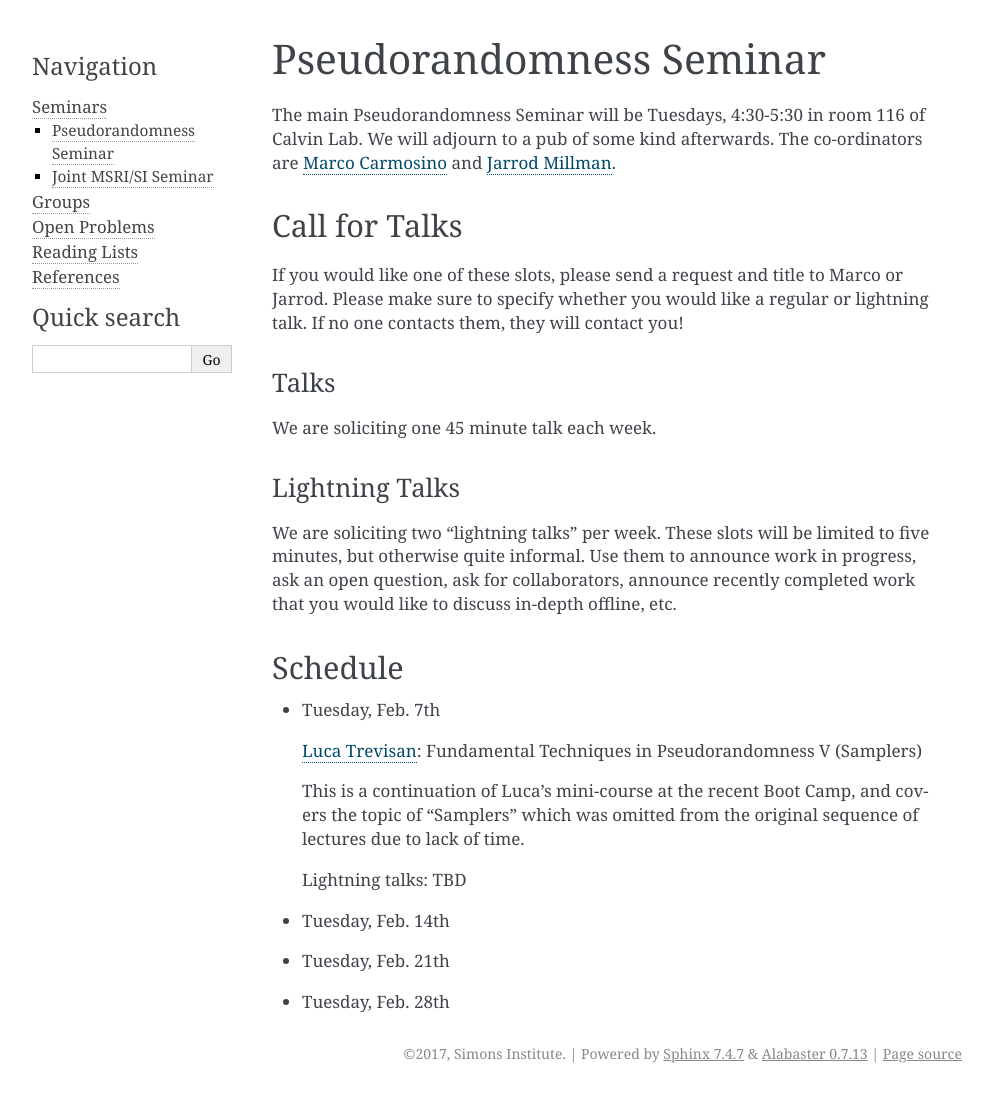
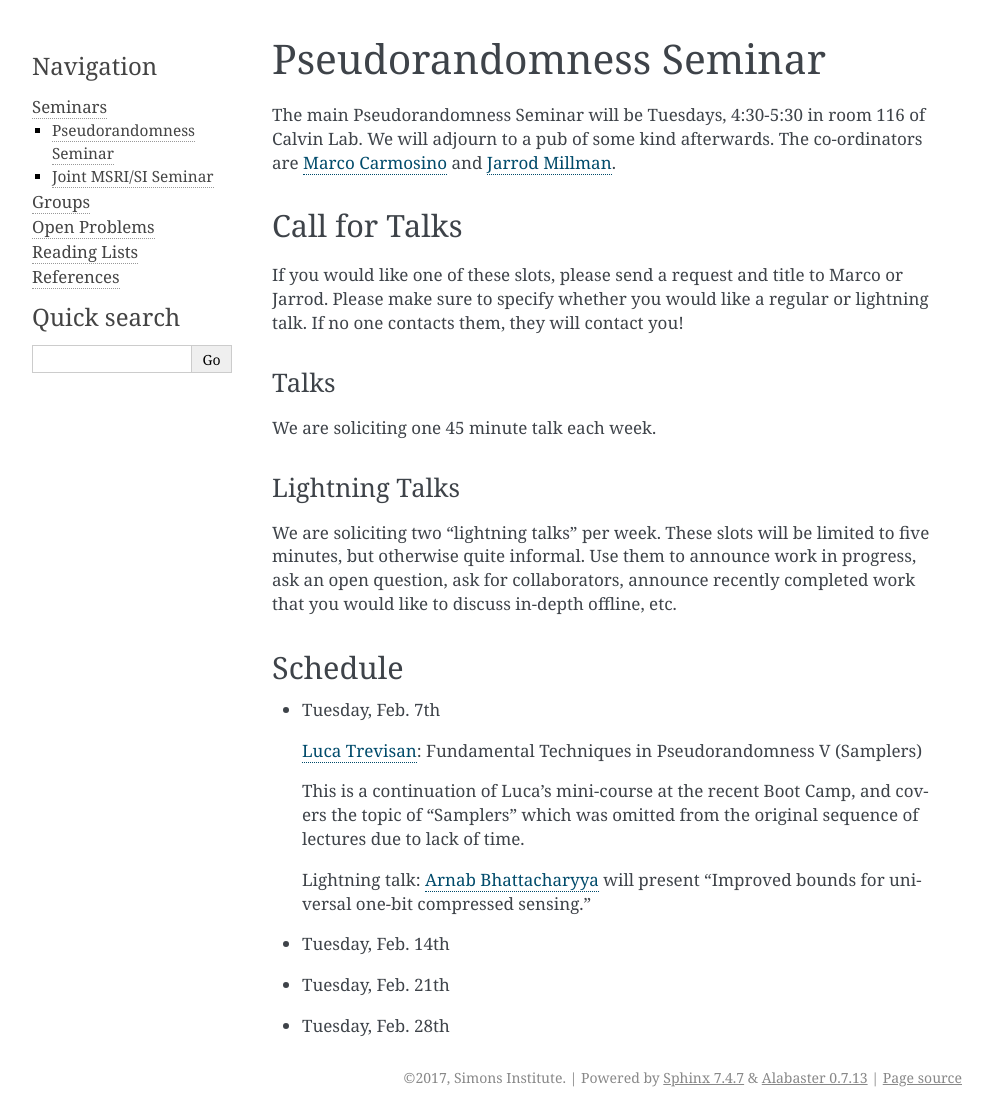
Before and after one commit to simons-institute/pseudorandomness, a Sphinx documentation site: the page built from source/seminar/pseudorandomness.rst, in a window 1280 px wide and 1117 px high. Shown: the whole window, without its empty margins (148-1141 px from the left). Built offline with Sphinx 7.4.7, drawn with Linux system fonts in a browser that asks for light colours.

Commit message:
Add lightning talk for today's seminar

```diff
--- a/source/seminar/pseudorandomness.rst
+++ b/source/seminar/pseudorandomness.rst
@@ -41,7 +41,8 @@ Schedule
   and covers the topic of "Samplers" which was omitted from the original
   sequence of lectures due to lack of time.
 
-  Lightning talks:  TBD
+  Lightning talk:  `Arnab Bhattacharyya <http://drona.csa.iisc.ernet.in/~arnabb/>`_
+  will present "Improved bounds for universal one-bit compressed sensing."
 
 - Tuesday, Feb. 14th
 - Tuesday, Feb. 21th
```
